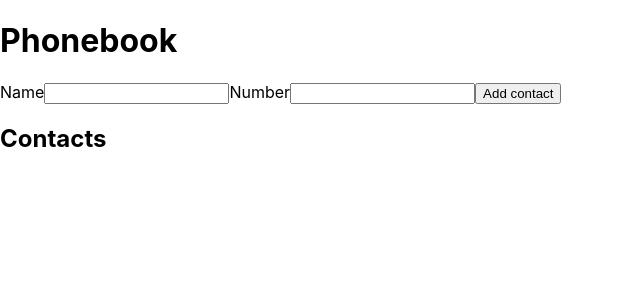
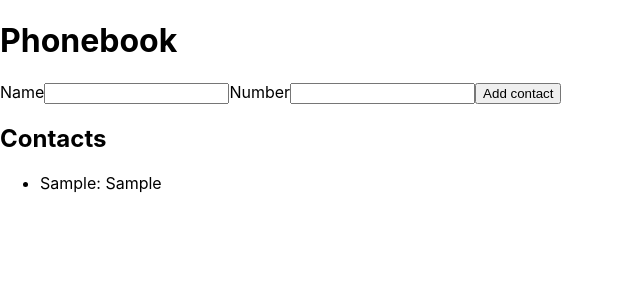
Before and after one commit to AlexSBolotov/goit-react-hw-02-phonebook, a React (Create React App) app: page / in a window 1280 px wide. Both pictures are taken after typing "Sample", "Sample" into the empty fields and a click on the button "Add contact". Shown: the top 300 px of the page, without its empty margins (0-640 px from the left). Built offline with nearby package versions, Linux system fonts and the light colour scheme.

Commit message:
contactlist

```diff
--- a/src/components/App.jsx
+++ b/src/components/App.jsx
@@ -1,5 +1,5 @@
 import ContactForm from './ContactForm/ContactForm';
-import Filter from './Filter/Filter';
+// import Filter from './Filter/Filter';
 import ContactList from './ContactList/ContactList';
 import { Component } from 'react';
 
@@ -33,8 +33,8 @@ export class App extends Component {
         />
 
         <h2>Contacts</h2>
-        {/* <Filter />
-        <ContactList /> */}
+        {/* <Filter /> */}
+        <ContactList contacts={this.state.contacts} />
       </main>
     );
   }
--- a/src/components/ContactList/ContactList.jsx
+++ b/src/components/ContactList/ContactList.jsx
@@ -1 +1,25 @@
 // import s from './ContactList.module.css'
+import PropTypes from 'prop-types';
+
+export default function ContactList({ contacts }) {
+  return (
+    <ul>
+      {contacts.map(contact => (
+        <li key={contact.id}>
+          <span>
+            {contact.name}: {contact.number}
+          </span>
+        </li>
+      ))}
+    </ul>
+  );
+}
+ContactList.propTypes = {
+  contacts: PropTypes.arrayOf(
+    PropTypes.shape({
+      id: PropTypes.string.isRequired,
+      name: PropTypes.string.isRequired,
+      number: PropTypes.string.isRequired,
+    })
+  ),
+};
```
